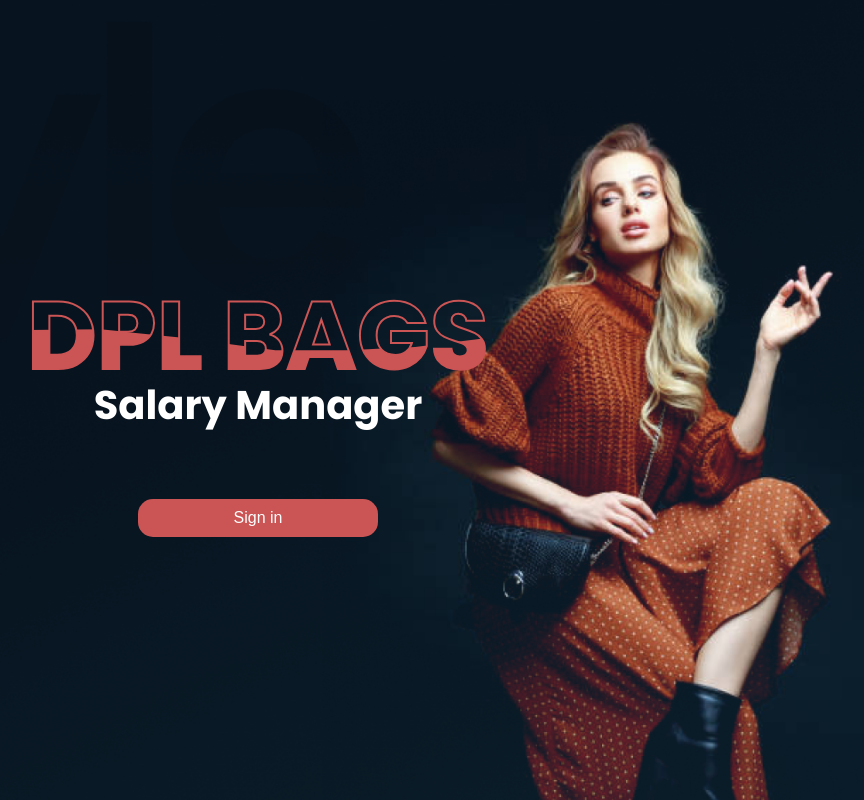
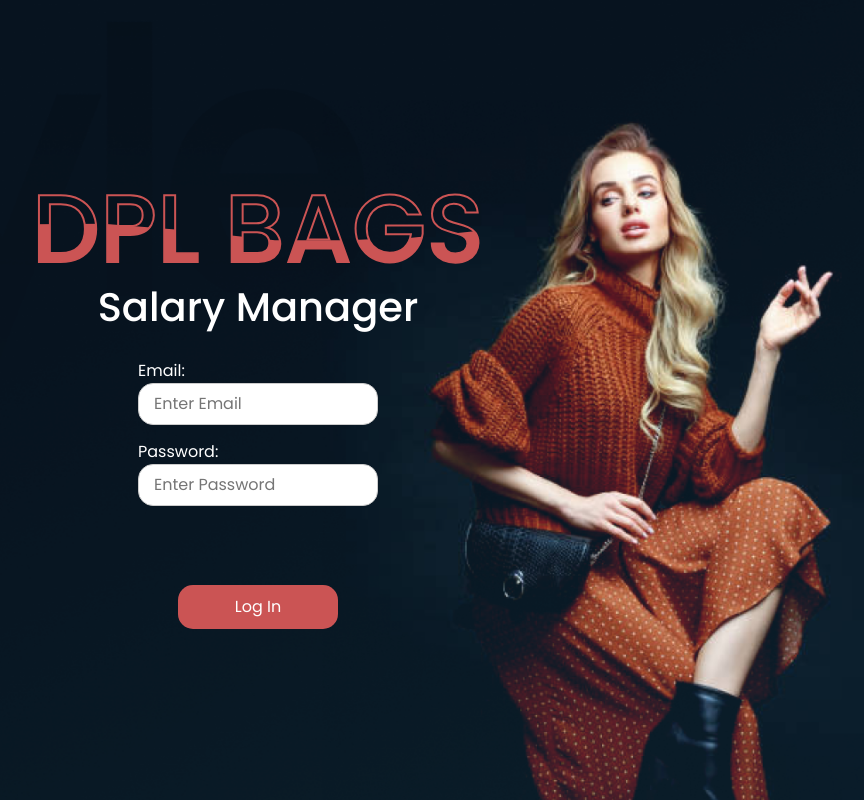
Before and after one commit to Dushani-Ranasinghe/payroll-system, a React (Create React App) app in the folder client/: page / in a window 1280 px wide. Both pictures are taken after a click on the button "Sign in". Shown: the whole page, without its empty margins (382-1246 px from the left). Built offline with nearby package versions, Linux system fonts and the light colour scheme.

Commit message:
Created signin form

```diff
--- a/client/public/index.html
+++ b/client/public/index.html
@@ -11,6 +11,7 @@
     />
     <link rel="apple-touch-icon" href="%PUBLIC_URL%/logo192.png" />
     <link rel="manifest" href="%PUBLIC_URL%/manifest.json" />
+    <link rel="stylesheet" href="https://maxcdn.bootstrapcdn.com/bootstrap/5.3.0/css/bootstrap.min.css">
     <title>React App</title>
   </head>
   <body>
--- /dev/null
+++ b/client/src/components/UI/SignInForm.js
@@ -0,0 +1,20 @@
+import React from "react";
+import "../../styles/SignInForm.css"
+
+const SignInForm = () => {
+  return (
+    <form className="sign-in-form">
+      <div className="form-content">
+        <label htmlFor="email">Email:</label>
+        <input type="email" id="email" name="email" placeholder="Enter Email" required />
+      </div>
+      <div className="form-content">
+        <label htmlFor="password">Password:</label>
+        <input type="password" id="password" name="password" placeholder="Enter Password" required/>
+      </div>
+      <button type="submit" >Log In</button>
+    </form>
+  );
+};
+
+export default SignInForm;
--- a/client/src/pages/LandingPage.js
+++ b/client/src/pages/LandingPage.js
@@ -1,17 +1,25 @@
-import React from "react";
+import React, { useState } from "react";
 import "../styles/LandingPage.css";
+import SignInForm from "../components/UI/SignInForm";
 
 const LandingPage = () => {
+  const [showForm, setShowForm] = useState(false);
+  const handleSignInClick = () => {
+    setShowForm(true);
+  };
   return (
     <div className="landing-page">
       <div className="landing-content">
         <h1 className="overlap">DPL BAGS</h1>
         <h1 className="overlap">DPL BAGS</h1>
         <h2>Salary Manager</h2>
-    <button>Sign in</button>
+        {!showForm ? (
+          <button onClick={handleSignInClick}>Sign in</button>
+        ) : (
+          <SignInForm />
+        )}
       </div>
     </div>
-
   );
 };
 
--- /dev/null
+++ b/client/src/styles/SignInForm.css
@@ -0,0 +1,38 @@
+.sign-in-form {
+    display: flex;
+    flex-direction: column;
+    align-items: center;
+    margin-top: 20px; /* Space between title and form */
+}
+.form-content{
+    display: flex;
+    flex-direction: column;
+    align-items: flex-start;
+}
+
+.sign-in-form div {
+    width: 15rem;
+    margin-bottom: 15px; /* Space between form fields */
+}
+
+.sign-in-form label {
+    margin-right: 10px; /* Space between label and input */
+}
+
+.sign-in-form input {
+    padding: 8px 15px;
+    width: 15rem;
+    border: 1px solid #ccc;
+    border-radius: 15px;
+}
+.sign-in-form button{
+    width: 10rem;
+}
+/* SignInForm.css */
+
+/* Remove the focus outline and border */
+.sign-in-form input:focus {
+    outline: none; /* Remove the default outline */
+    box-shadow: none; /* Remove the default box shadow */
+    border: 1px solid transparent; /* Set border to transparent */
+}
```
Lines whose indentation alone changed are shown as unchanged.
